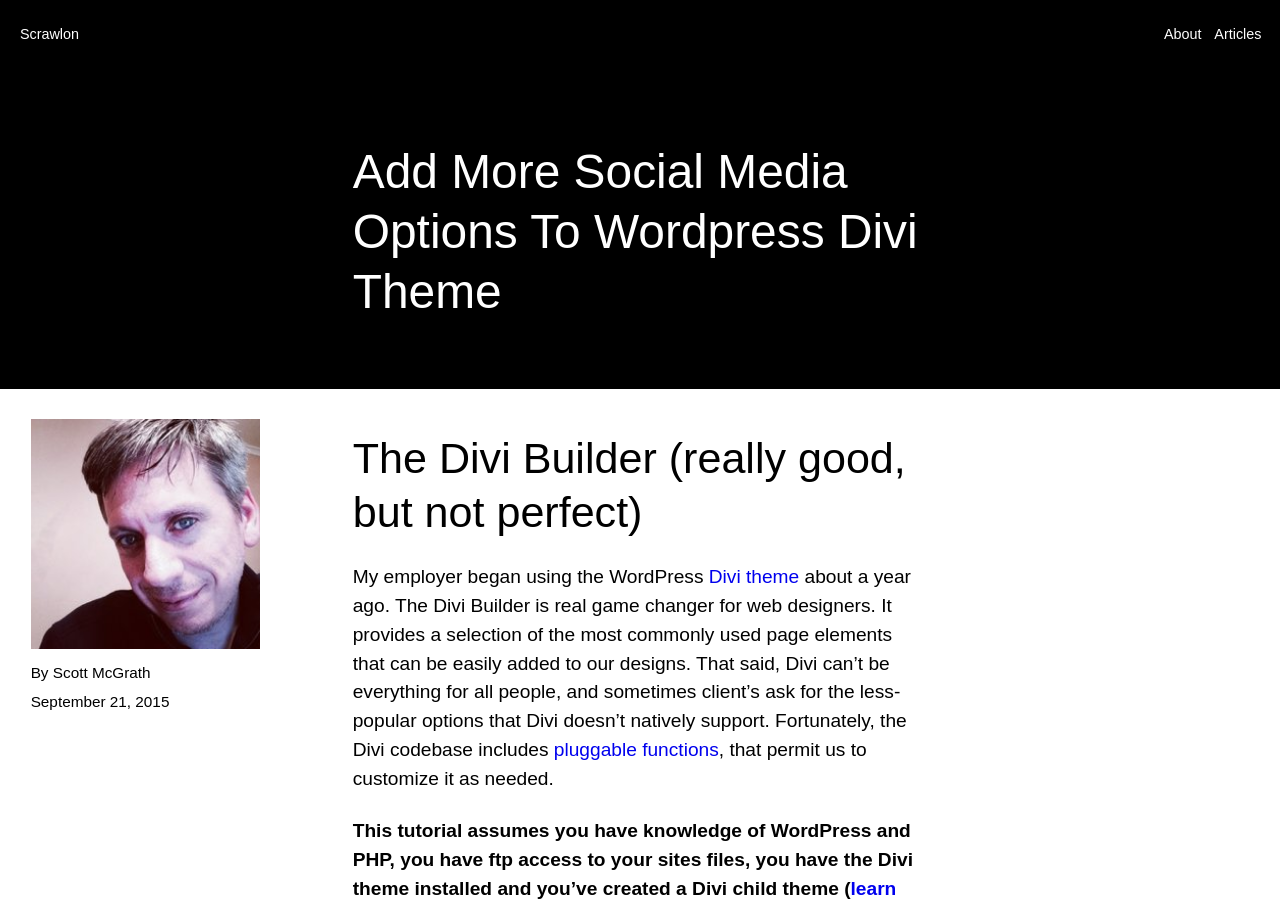
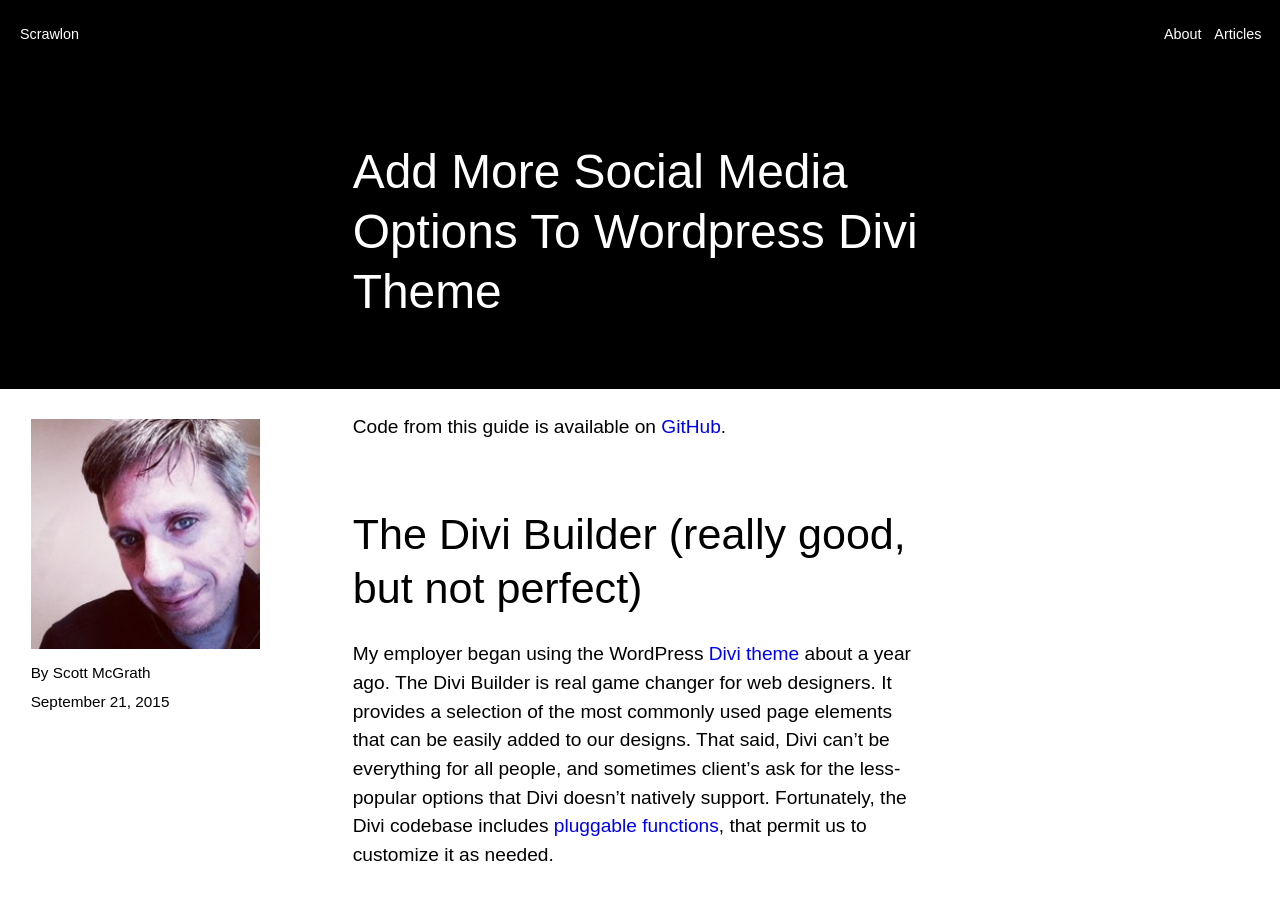
Before and after one commit to scrawlon/scrawlon.github.io, a Jekyll site: the page built from _posts/2015-09-21-add-more-social-media-options-to-wordpress-divi-theme.md, in a window 1280 px wide and 900 px high. Built offline with Jekyll 4.4.1, drawn with Linux system fonts in a browser that asks for light colours; Markdown is read by kramdown in place of the engine named in the settings; some of the changed lines change nothing that is shown.

Commit message:
Syncing _posts/2015-09-21-add-more-social-media-options-to-wordpress-divi-theme.md from WordPress at http://scrawlon.com (Scrawlon) - wpghs

```diff
--- a/_posts/2015-09-21-add-more-social-media-options-to-wordpress-divi-theme.md
+++ b/_posts/2015-09-21-add-more-social-media-options-to-wordpress-divi-theme.md
@@ -11,11 +11,13 @@
   http://scrawlon.com/2015/09/21/add-more-social-media-options-to-wordpress-divi-theme/
 published: true
 ---
+Code from this guide is available on [GitHub][1].
+
 ## The Divi Builder (really good, but not perfect)
 
-My employer began using the WordPress [Divi theme][1] about a year ago. The Divi Builder is real game changer for web designers. It provides a selection of the most commonly used page elements that can be easily added to our designs. That said, Divi can't be everything for all people, and sometimes client's ask for the less-popular options that Divi doesn't natively support. Fortunately, the Divi codebase includes [pluggable functions][2], that permit us to customize it as needed.
+My employer began using the WordPress [Divi theme][2] about a year ago. The Divi Builder is real game changer for web designers. It provides a selection of the most commonly used page elements that can be easily added to our designs. That said, Divi can't be everything for all people, and sometimes client's ask for the less-popular options that Divi doesn't natively support. Fortunately, the Divi codebase includes [pluggable functions][3], that permit us to customize it as needed.
 
-**This tutorial assumes you have knowledge of WordPress and PHP, you have ftp access to your sites files, you have the Divi theme installed and you've created a Divi child theme ([learn more about child theme's here][3]).**
+**This tutorial assumes you have knowledge of WordPress and PHP, you have ftp access to your sites files, you have the Divi theme installed and you've created a Divi child theme ([learn more about child theme's here][4]).**
 
 ## Find the Divi epanel options files
 
@@ -107,7 +109,7 @@
 
 ## Load Font Awesome icon fonts and create a new Social Media template
 
-We're going to use the [Font Awesome icon font][4] to get all of the current social media logos. The easiest way to add this to WordPress is the [Better Font Awesome plugin][5]. Install that before continuing.
+We're going to use the [Font Awesome icon font][5] to get all of the current social media logos. The easiest way to add this to WordPress is the [Better Font Awesome plugin][6]. Install that before continuing.
 
 The last thing we need to do is override the Divi social icons template file. In your child theme folder, create a new folder called 'includes' and add a file called '/include/social_icons.php'. Paste in the following code:
 
@@ -153,8 +155,9 @@
 
 That's it. If you activate GitHub or LinkedIn now, their icons will should now appear in you WordPress site's header or footer (depending on your settings). In order to add other social networks, you can add them to the code in '/epanel/custom_options_divi.php' and '/includes/social_icons.php'.
 
- [1]: http://www.elegantthemes.com/gallery/divi/
- [2]: https://codex.wordpress.org/Pluggable_Functions
- [3]: http://www.eleganttweaks.com/learn/creating-a-child-theme/
- [4]: https://fortawesome.github.io/Font-Awesome/
- [5]: https://wordpress.org/plugins/better-font-awesome/
+ [1]: https://github.com/scrawlon/add-more-social-media-options-to-wordpress-divi-theme
+ [2]: http://www.elegantthemes.com/gallery/divi/
+ [3]: https://codex.wordpress.org/Pluggable_Functions
+ [4]: http://www.eleganttweaks.com/learn/creating-a-child-theme/
+ [5]: https://fortawesome.github.io/Font-Awesome/
+ [6]: https://wordpress.org/plugins/better-font-awesome/
```
